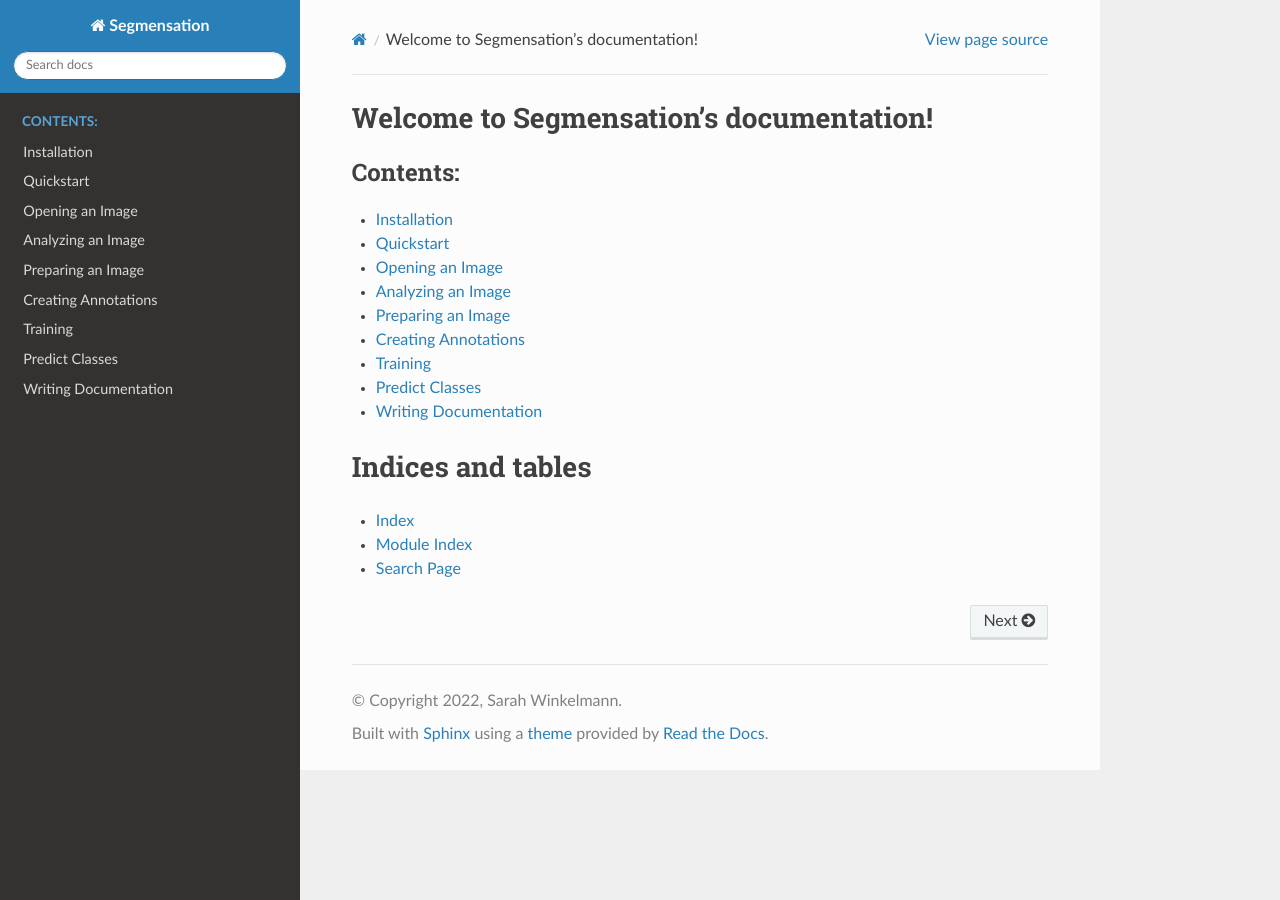
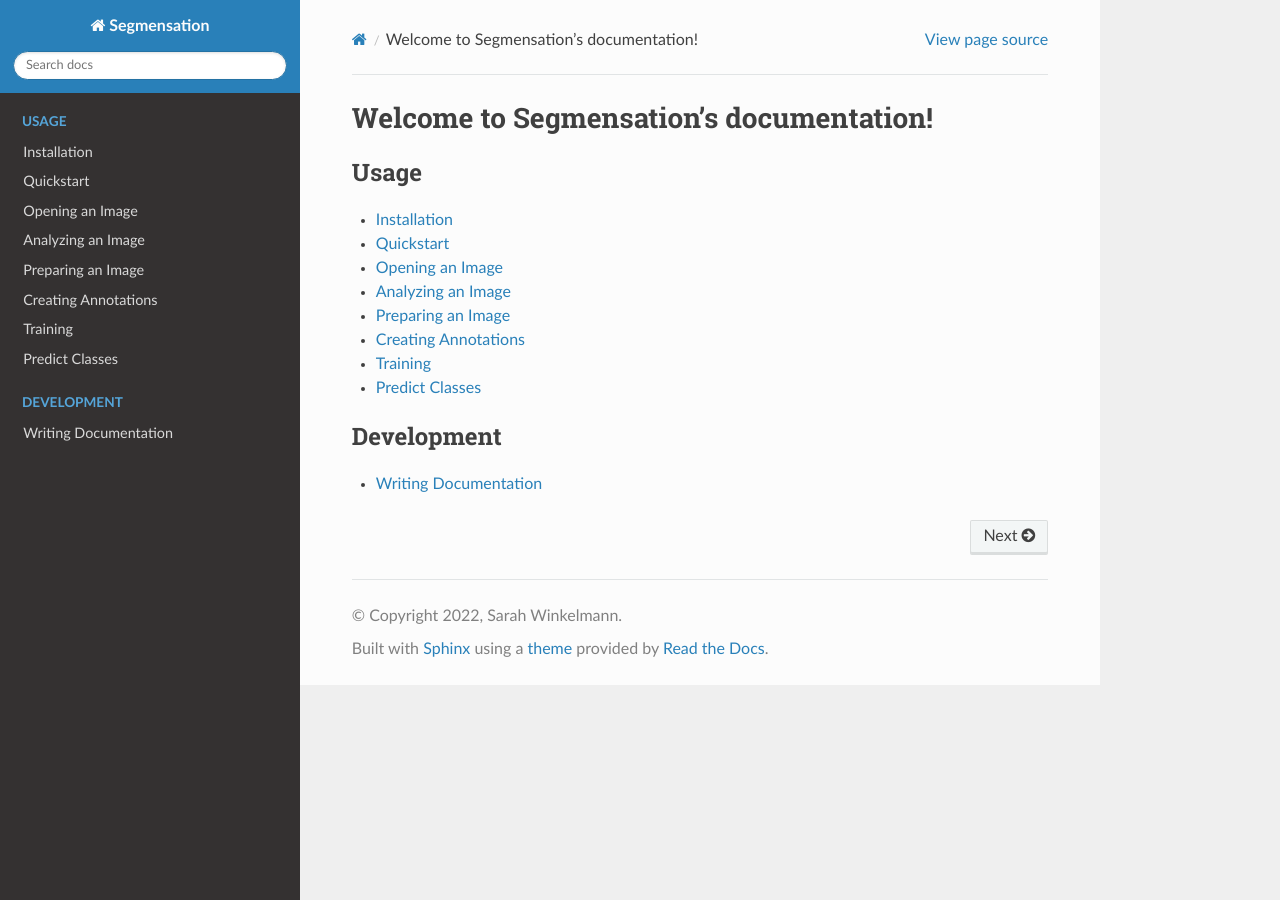
Before and after one commit to Segmensation/segmensation-docs, a Sphinx documentation site: the page built from source/index.rst, in a window 1280 px wide. Built offline with Sphinx 7.4.7 and the Read the Docs theme 2.0.0, drawn with Linux system fonts in a browser that asks for light colours.

Commit message:
change index structure

```diff
--- a/source/index.rst
+++ b/source/index.rst
@@ -8,7 +8,7 @@ Welcome to Segmensation's documentation!
 
 .. toctree::
    :maxdepth: 2
-   :caption: Contents:
+   :caption: Usage
 
    usage/installation
    usage/quickstart
@@ -18,13 +18,17 @@ Welcome to Segmensation's documentation!
    usage/draw
    usage/train
    usage/predict
+
+.. toctree::
+   :maxdepth: 2
+   :caption: Development
+
    development/documentation
 
 
+.. Indices and tables
+   ==================
 
-Indices and tables
-==================
-
-* :ref:`genindex`
-* :ref:`modindex`
-* :ref:`search`
+   * :ref:`genindex`
+   * :ref:`modindex`
+   * :ref:`search`
```
